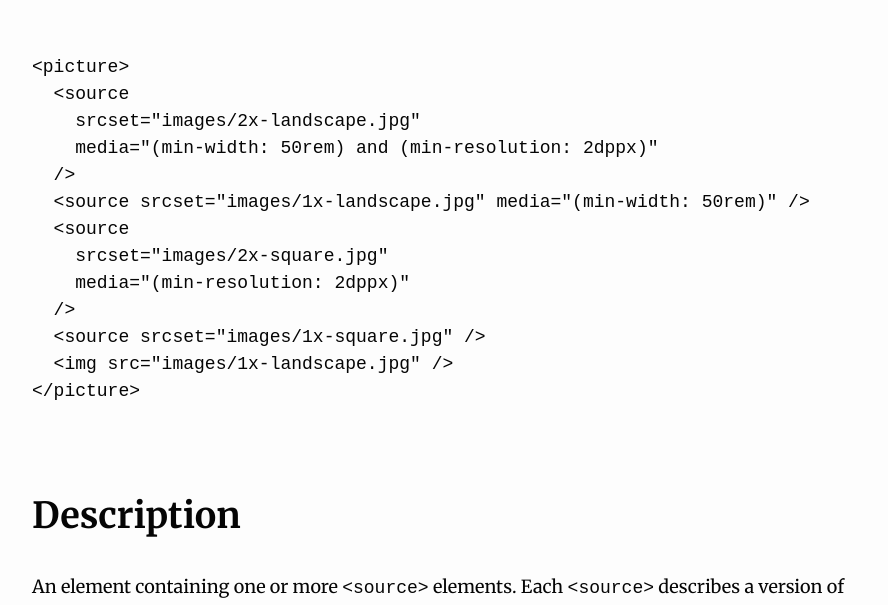
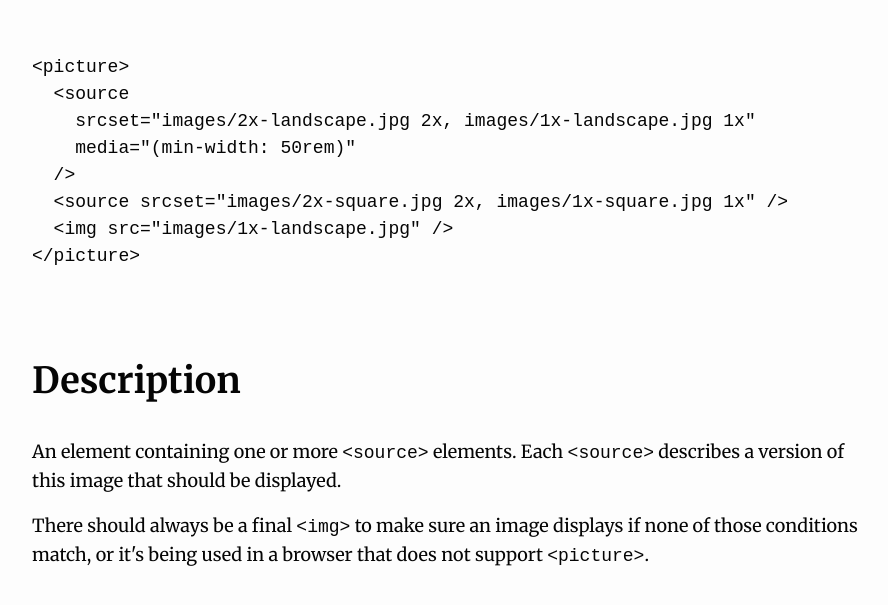
Before and after one commit to MattCrouch/HTML-in-2019, a plain HTML site: page picture/index.html in a window 1280 px wide. Shown: the part 744-1349 px from the top of the page, without its empty margins (194-1082 px from the left). Drawn offline with Linux system fonts and the light colour scheme.

Commit message:
Update <picture> example

```diff
--- a/picture/index.html
+++ b/picture/index.html
@@ -23,15 +23,10 @@
         <h2>Example</h2>
         <picture>
           <source
-            srcset="images/2x-landscape.jpg"
-            media="(min-width: 50rem) and (min-resolution: 2dppx)"
+            srcset="images/2x-landscape.jpg 2x, images/1x-landscape.jpg 1x"
+            media="(min-width: 50rem)"
           />
-          <source srcset="images/1x-landscape.jpg" media="(min-width: 50rem)" />
-          <source
-            srcset="images/2x-square.jpg"
-            media="(min-resolution: 2dppx)"
-          />
-          <source srcset="images/1x-square.jpg" />
+          <source srcset="images/2x-square.jpg 2x, images/1x-square.jpg 1x" />
           <img src="images/1x-landscape.jpg" />
         </picture>
       </section>
@@ -41,15 +36,10 @@
           <code>
 &lt;picture&gt;
   &lt;source
-    srcset=&quot;images/2x-landscape.jpg&quot;
-    media=&quot;(min-width: 50rem) and (min-resolution: 2dppx)&quot;
+    srcset=&quot;images/2x-landscape.jpg 2x, images/1x-landscape.jpg 1x&quot;
+    media=&quot;(min-width: 50rem)&quot;
   /&gt;
-  &lt;source srcset=&quot;images/1x-landscape.jpg&quot; media=&quot;(min-width: 50rem)&quot; /&gt;
-  &lt;source
-    srcset=&quot;images/2x-square.jpg&quot;
-    media=&quot;(min-resolution: 2dppx)&quot;
-  /&gt;
-  &lt;source srcset=&quot;images/1x-square.jpg&quot; /&gt;
+  &lt;source srcset=&quot;images/2x-square.jpg 2x, images/1x-square.jpg 1x&quot; /&gt;
   &lt;img src=&quot;images/1x-landscape.jpg&quot; /&gt;
 &lt;/picture&gt;
           </code>
```
